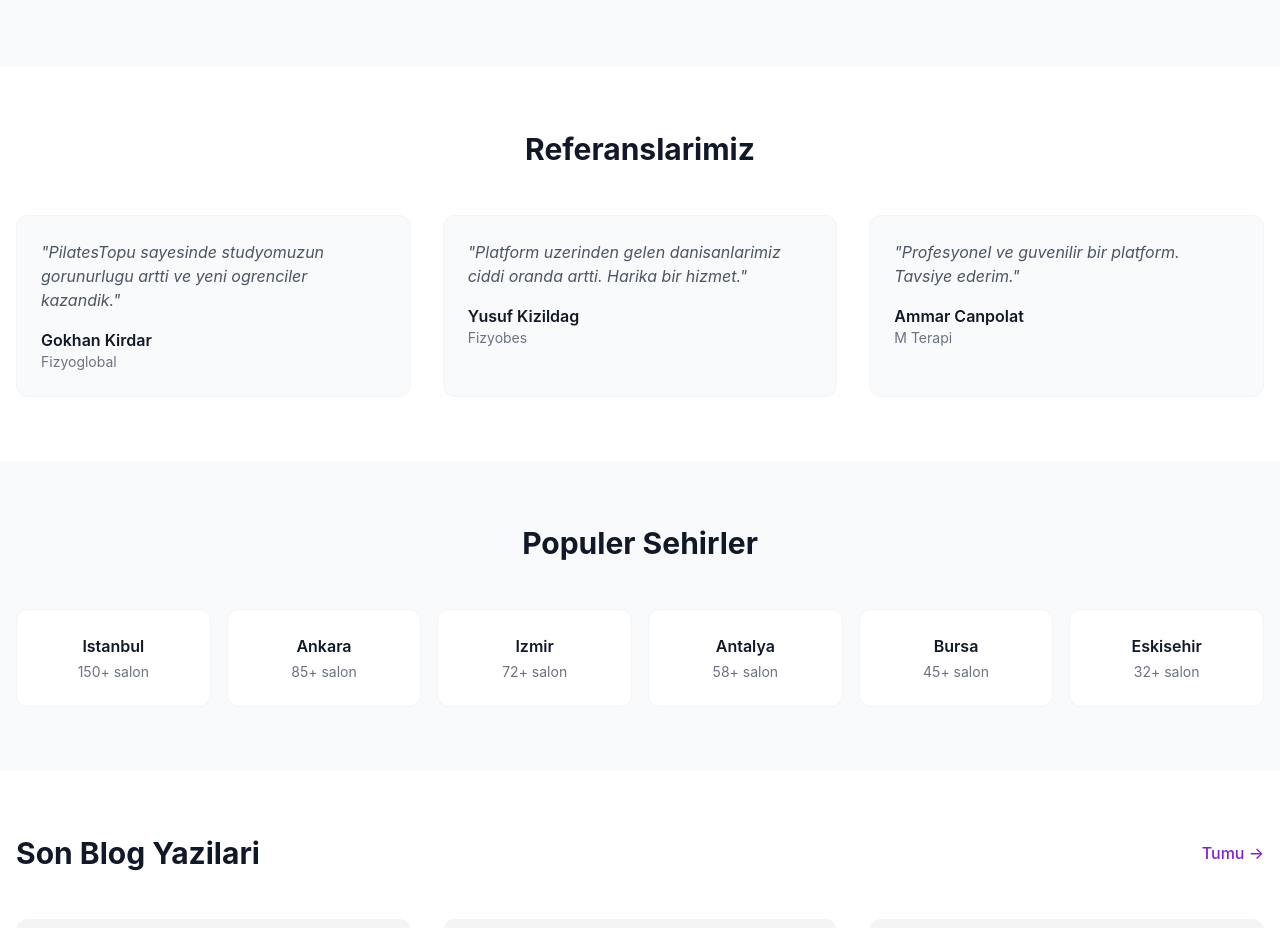
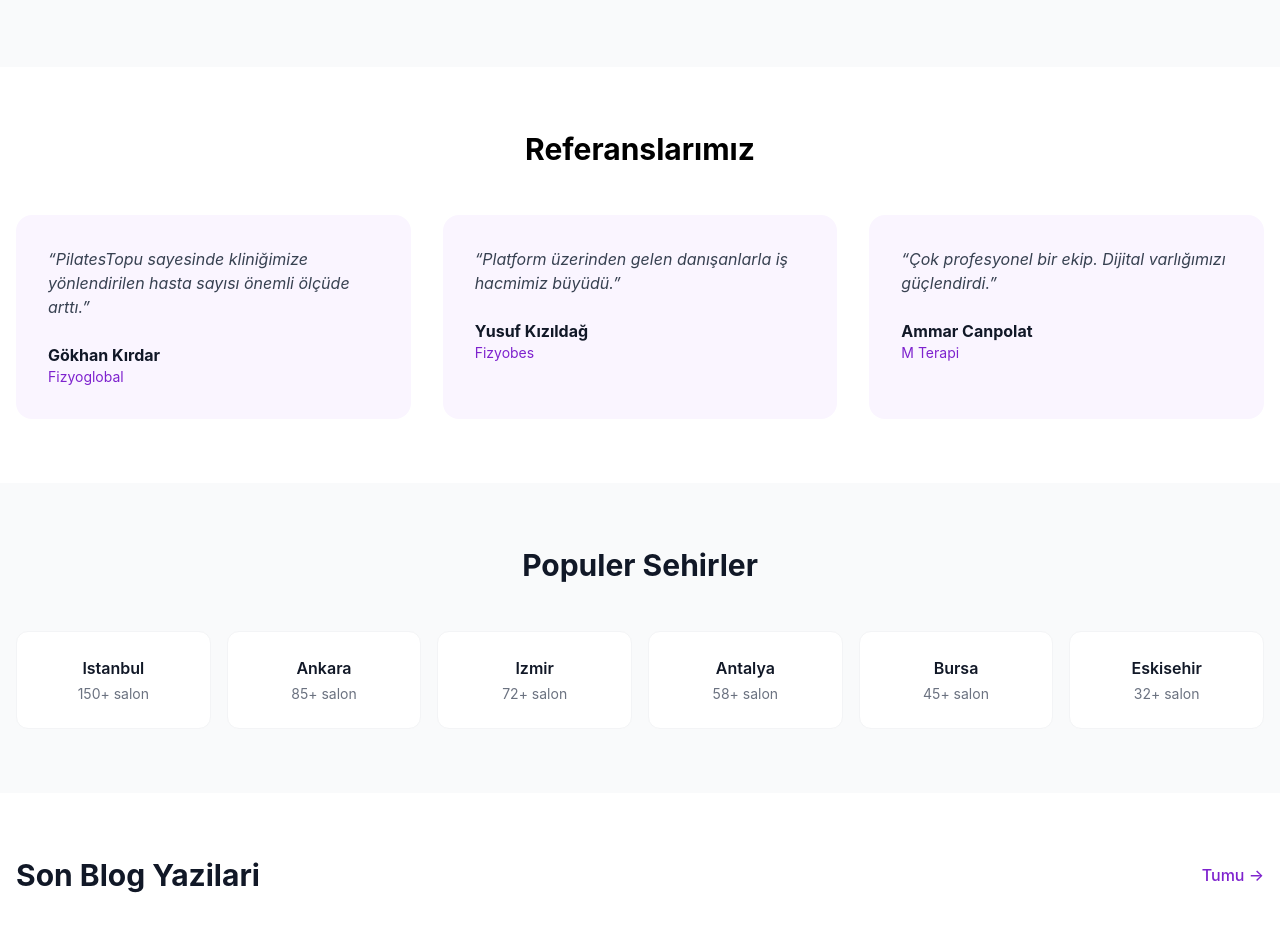
Before and after one commit to mistalyon/pilatestopu-next, a Next.js app: page / in a window 1280 px wide. Shown: the part 1703-2631 px from the top of the page. Built offline with nearby package versions, Linux system fonts and the light colour scheme.

Commit message:
faz1: TestimonialsSection - Turkce karakterler

```diff
--- a/src/components/home/TestimonialsSection.tsx
+++ b/src/components/home/TestimonialsSection.tsx
@@ -1,18 +1,18 @@
 const testimonials = [
   {
-    name: 'Gokhan Kirdar',
-    role: 'Fizyoglobal',
-    quote: 'PilatesTopu sayesinde studyomuzun gorunurlugu artti ve yeni ogrenciler kazandik.',
+    name: 'Gökhan Kırdar',
+    company: 'Fizyoglobal',
+    text: 'PilatesTopu sayesinde kliniğimize yönlendirilen hasta sayısı önemli ölçüde arttı.',
   },
   {
-    name: 'Yusuf Kizildag',
-    role: 'Fizyobes',
-    quote: 'Platform uzerinden gelen danisanlarimiz ciddi oranda artti. Harika bir hizmet.',
+    name: 'Yusuf Kızıldağ',
+    company: 'Fizyobes',
+    text: 'Platform üzerinden gelen danışanlarla iş hacmimiz büyüdü.',
   },
   {
     name: 'Ammar Canpolat',
-    role: 'M Terapi',
-    quote: 'Profesyonel ve guvenilir bir platform. Tavsiye ederim.',
+    company: 'M Terapi',
+    text: 'Çok profesyonel bir ekip. Dijital varlığımızı güçlendirdi.',
   },
 ];
 
@@ -20,14 +20,14 @@ export default function TestimonialsSection() {
   return (
     <section className="py-16 bg-white">
       <div className="container mx-auto px-4">
-        <h2 className="text-3xl font-bold text-center mb-12 text-gray-900">Referanslarimiz</h2>
+        <h2 className="text-3xl font-bold text-center mb-12">Referanslarımız</h2>
         <div className="grid grid-cols-1 md:grid-cols-3 gap-8">
           {testimonials.map((t) => (
-            <div key={t.name} className="bg-gray-50 rounded-xl p-6 border border-gray-100">
-              <p className="text-gray-600 italic mb-4">&quot;{t.quote}&quot;</p>
+            <div key={t.name} className="bg-purple-50 rounded-2xl p-8">
+              <p className="text-gray-700 mb-6 italic">&ldquo;{t.text}&rdquo;</p>
               <div>
-                <p className="font-semibold text-gray-900">{t.name}</p>
-                <p className="text-sm text-gray-500">{t.role}</p>
+                <p className="font-bold text-gray-900">{t.name}</p>
+                <p className="text-sm text-purple-700">{t.company}</p>
               </div>
             </div>
           ))}
```
